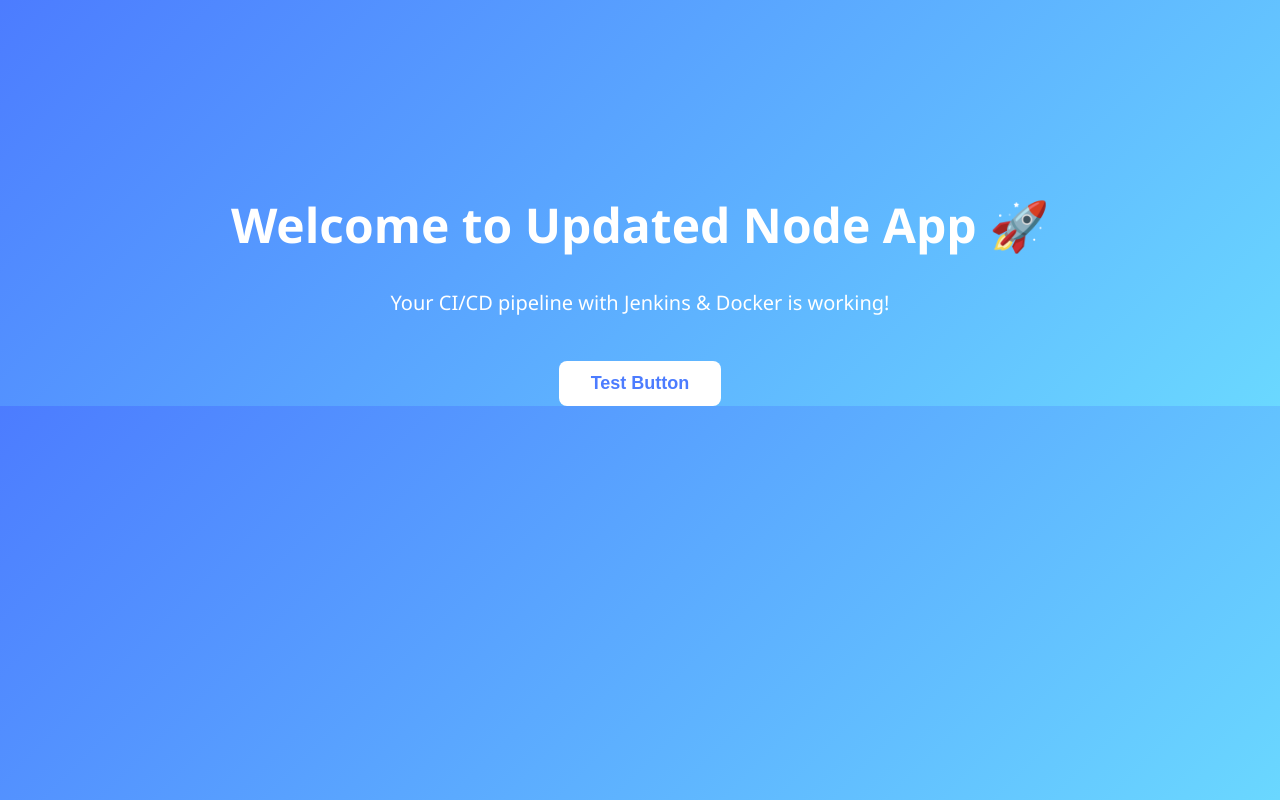
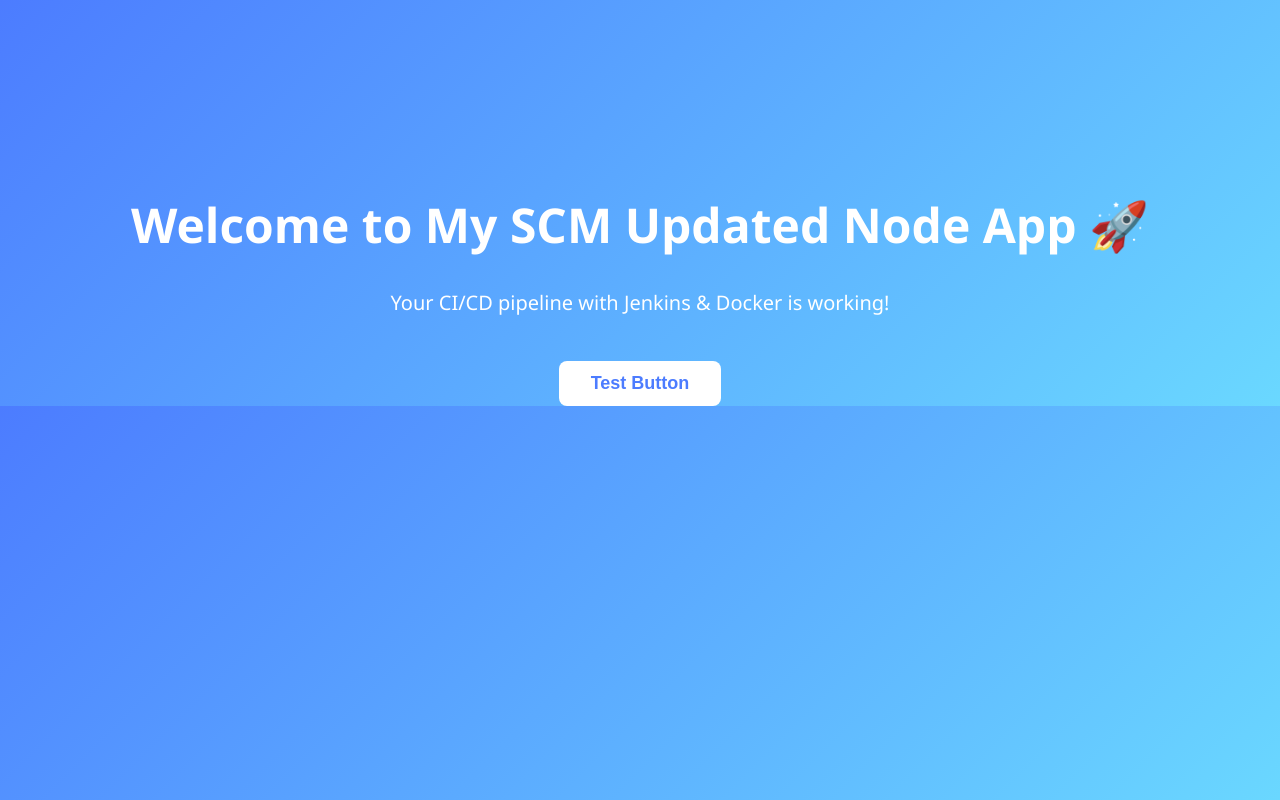
Before and after one commit to ketanray-cmd/jenkins-node-app, a website: page public/index.html in a window 1280 px wide. Drawn offline with Linux system fonts and the light colour scheme.

Commit message:
Updated index.html foR SCM

```diff
--- a/public/index.html
+++ b/public/index.html
@@ -34,7 +34,6 @@
             color: #4c7cff;
             font-weight: 600;
             cursor: pointer;
-            transition: 0.3s;
         }
         .btn:hover {
             background: #eaf1ff;
@@ -43,7 +42,7 @@
 </head>
 <body>
     <div class="container">
-        <h1>Welcome to Updated Node App 🚀</h1>
+        <h1>Welcome to My SCM Updated Node App 🚀</h1>
         <p>Your CI/CD pipeline with Jenkins & Docker is working!</p>
         <button class="btn" onclick="alert('Pipeline Deployment Successful!')">
             Test Button
```
